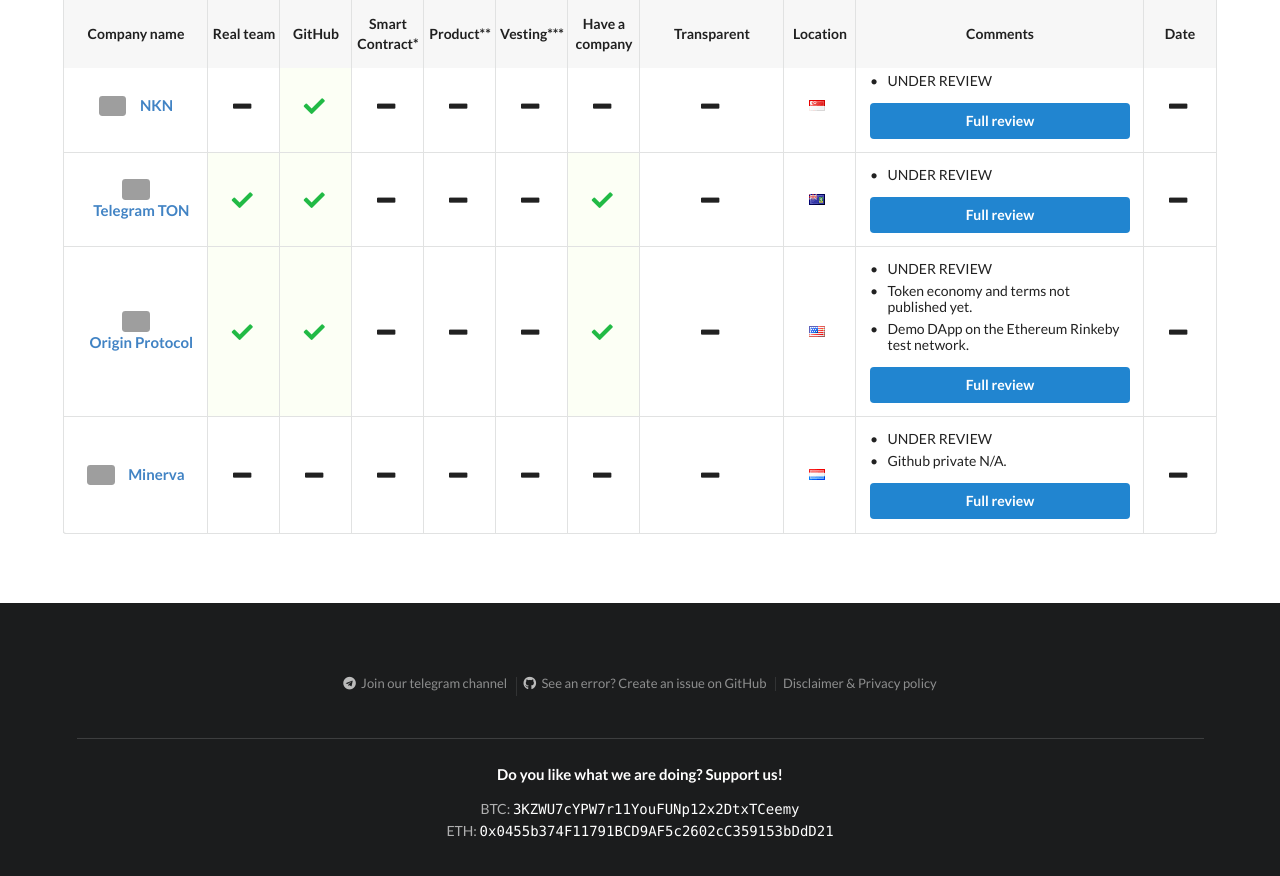
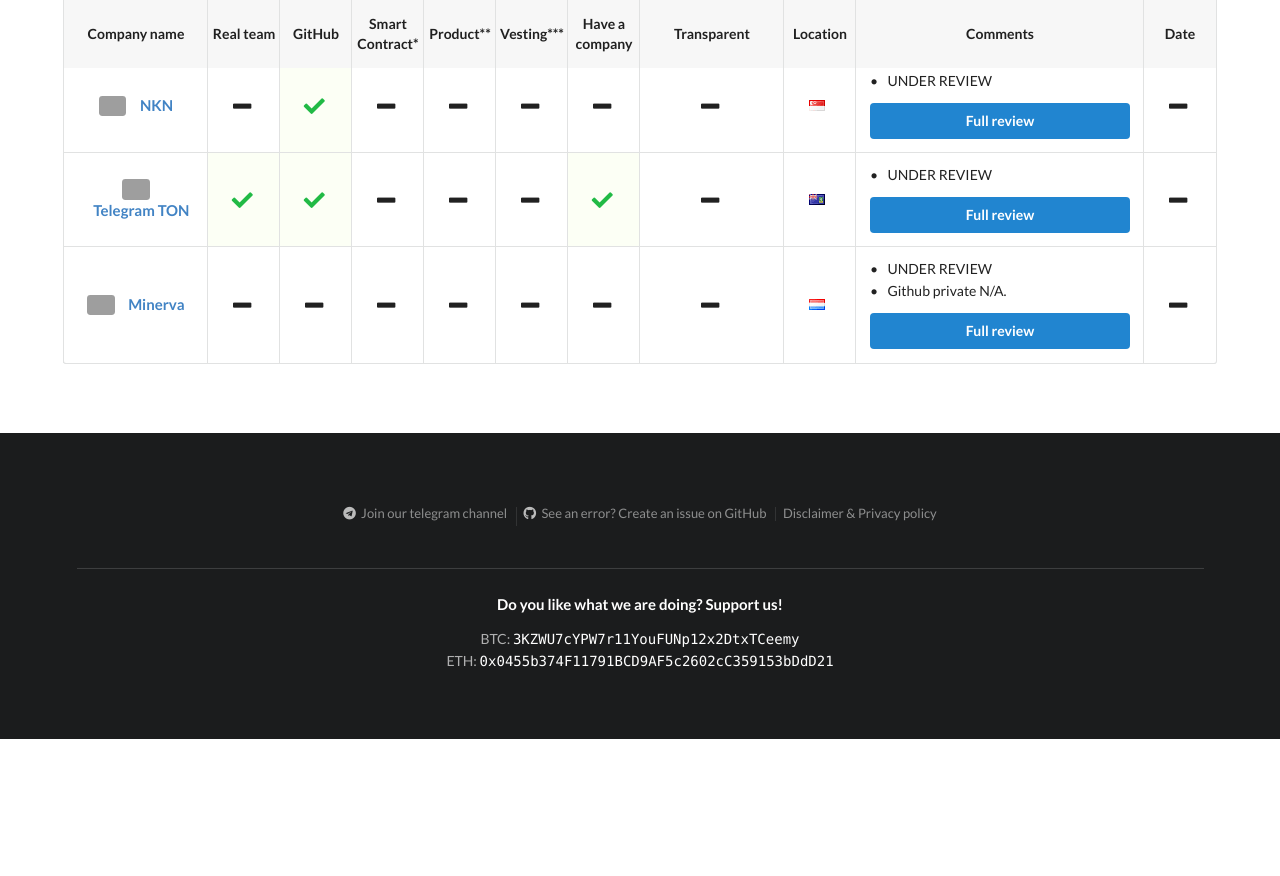
Before and after one commit to ico-check/ico-check, a Jekyll site: the page built from in-review.md, in a window 1280 px wide and 900 px high, scrolled down 961 px. Shown: the top 876 px of the window. Built offline with Jekyll 4.4.1, drawn with Linux system fonts in a browser that asks for light colours; nearby versions of some CDN libraries; after the commit the page ends 1700 px from its top, so only the background shows below that; grey boxes are pictures that could not be loaded.

Commit message:
51-originprotocol-ico-check
Moving to Upcoming ICOs

```diff
--- a/_data/in-review-icos.yml
+++ b/_data/in-review-icos.yml
@@ -109,26 +109,6 @@
   safe:
   issue_url: https://github.com/ico-check/ico-check/issues/73
 
-- name: Origin Protocol
-  image: https://i.imgur.com/ZzrzwEM.jpg
-  url: https://www.originprotocol.com
-  real_team: true
-  github: true
-  smart_contract:
-  product:
-  min_vesting:
-  have_company: true
-  transparent:
-  location: United States
-  comments:
-    - content: UNDER REVIEW
-    - content: Token economy and terms not published yet.
-    - content: Demo DApp on the Ethereum Rinkeby test network.
-  ico_start_date:
-  ico_end_date:
-  safe:
-  issue_url: https://github.com/ico-check/ico-check/issues/63
-
 - name: Minerva
   image: https://i.imgur.com/lUyUQfD.png
   url: https://minerva.com
```
